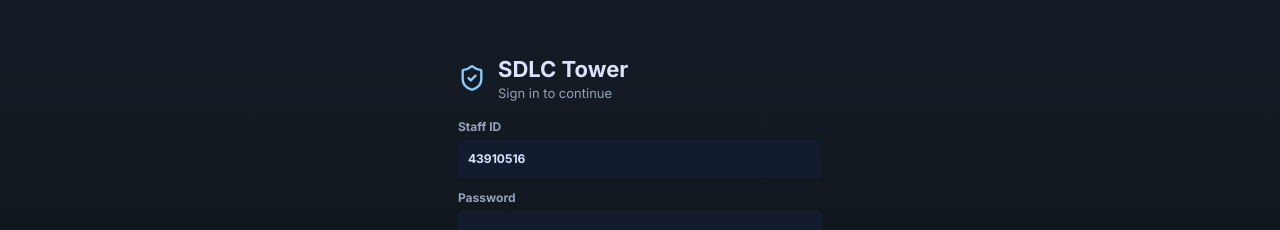
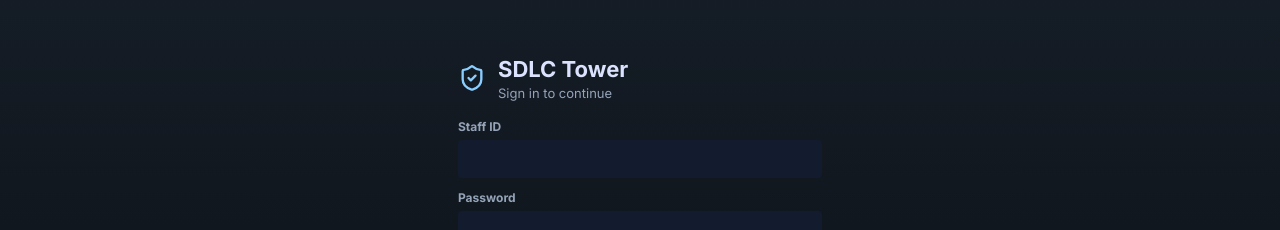
Before and after one commit to wwa-lab/Agentic-SDLC-Control-Tower, a Vue app in the folder frontend/: page / in a window 1280 px wide. Shown: the part 195-425 px from the top of the page. Built offline with nearby package versions, Linux system fonts and the light colour scheme; no server answers.

Commit message:
Remove default staff id from login

```diff
--- a/frontend/src/shell/components/LoginView.vue
+++ b/frontend/src/shell/components/LoginView.vue
@@ -4,7 +4,7 @@ import { LogIn, UserRound, ShieldCheck } from 'lucide-vue-next';
 import { useSessionStore } from '@/shell/stores/sessionStore';
 
 const session = useSessionStore();
-const staffId = ref('43910516');
+const staffId = ref('');
 const password = ref('');
 const inlineError = ref<string | null>(null);
 
```
